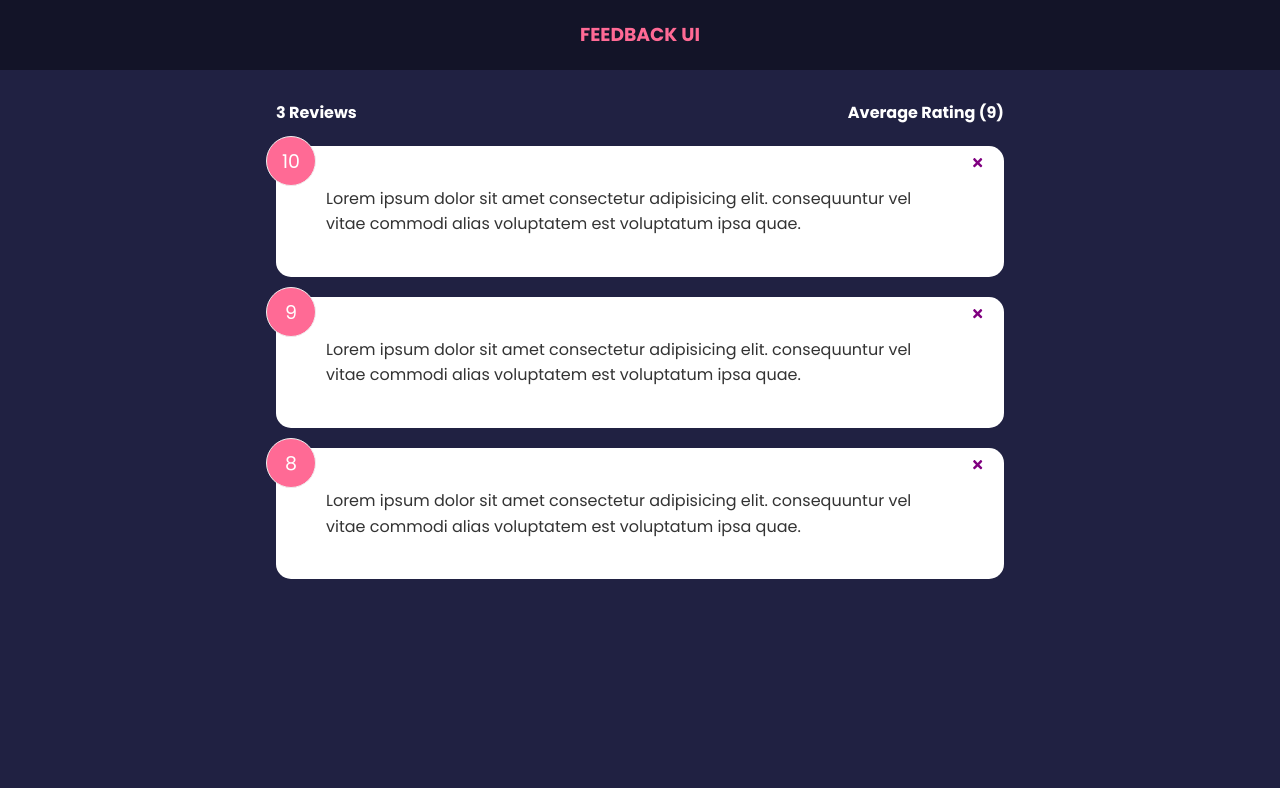
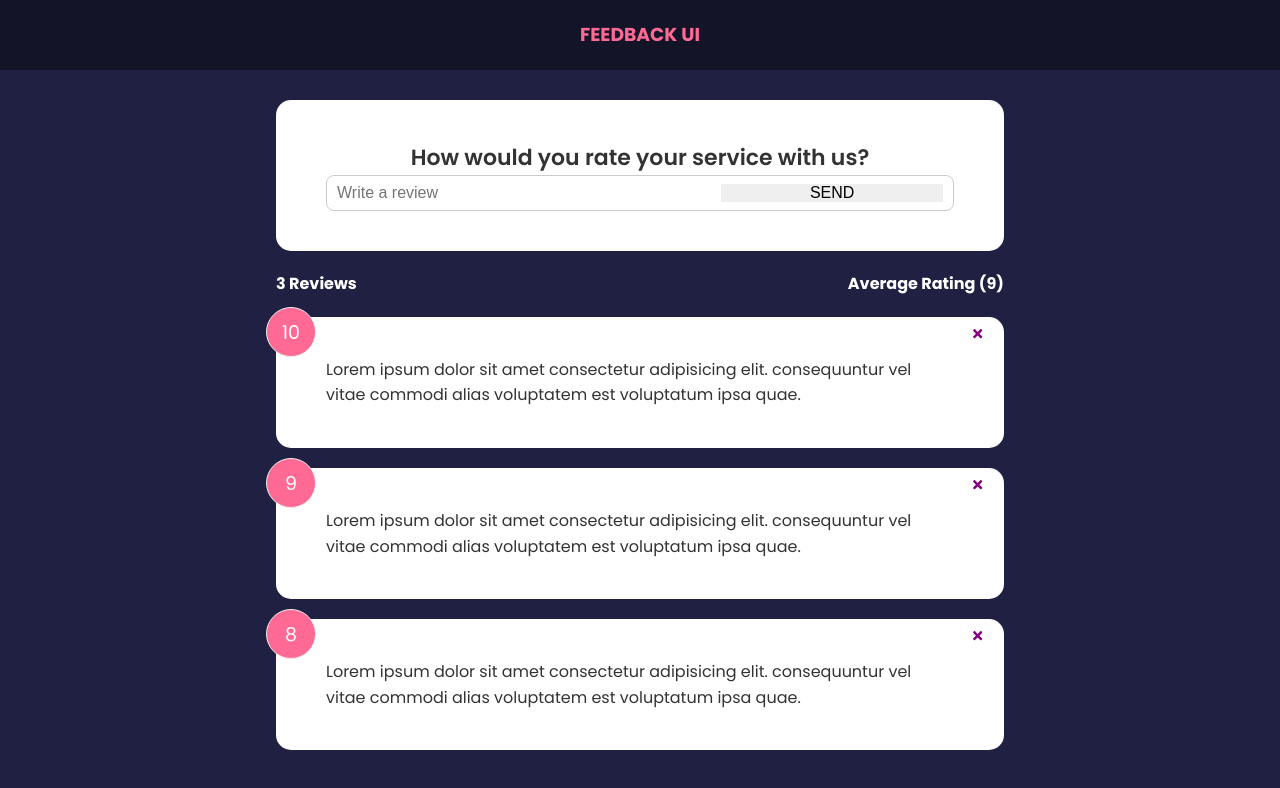
Before and after one commit to MdTasib/Feedback-UI, a React (Create React App) app: page / in a window 1280 px wide. Shown: the top 788 px of the page. Built offline with nearby package versions, Linux system fonts and the light colour scheme.

Commit message:
form input and state

```diff
--- a/src/App.js
+++ b/src/App.js
@@ -1,4 +1,5 @@
 import React, { useState } from "react";
+import FeedbackForm from "./components/FeedbackForm";
 import FeedbackList from "./components/FeedbackList";
 import FeedbackStats from "./components/FeedbackStats";
 import Header from "./components/Header";
@@ -11,7 +12,6 @@ function App() {
 		if (window.confirm("Are you sure delete this feedback?")) {
 			// const newFeedback = [...feedback].filter(item => item.id !== id);
 			// setFeedback(newFeedback);
-
 			setFeedback(feedback.filter(item => item.id !== id));
 		}
 	};
@@ -20,6 +20,7 @@ function App() {
 		<React.Fragment>
 			<Header />
 			<main className='container'>
+				<FeedbackForm />
 				<FeedbackStats feedback={feedback} />
 				<FeedbackList feedback={feedback} handleDelete={deleteFeedback} />
 			</main>
--- /dev/null
+++ b/src/components/FeedbackForm.js
@@ -0,0 +1,28 @@
+import React, { useState } from "react";
+import Card from "./shared/Card";
+
+function FeedbackForm() {
+	const [text, setText] = useState("");
+	const handleTextChange = e => {
+		setText(e.target.value);
+	};
+
+	return (
+		<Card>
+			<h2>How would you rate your service with us?</h2>
+			<form>
+				<div className='input-group'>
+					<input
+						onChange={handleTextChange}
+						type='text'
+						placeholder='Write a review'
+						value={text}
+					/>
+					<input type='submit' value='SEND' />
+				</div>
+			</form>
+		</Card>
+	);
+}
+
+export default FeedbackForm;
```
